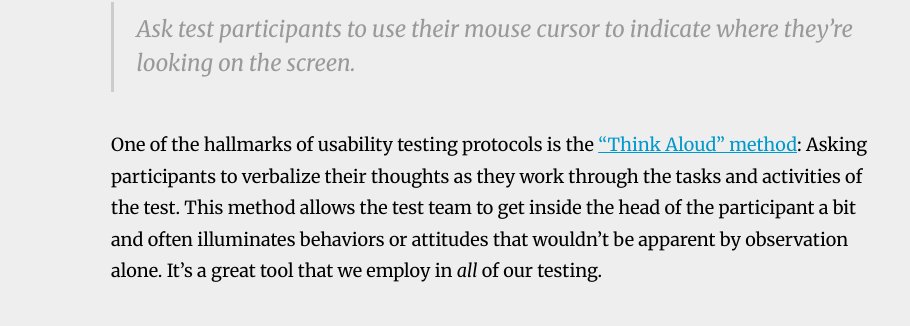
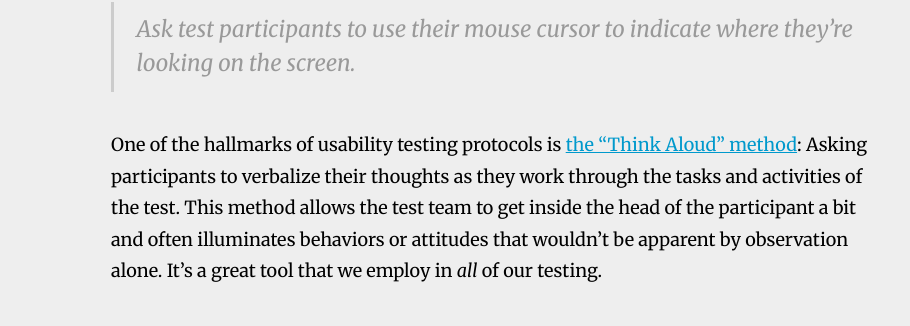
Before and after one commit to drewtodd/drewtodd.github.io, a Jekyll site: the page built from _posts/2016-09-17-eye-tracking-on-the-cheap.md, in a window 1280 px wide and 900 px high, scrolled down 556 px. Shown: the part 127-453 px from the top of the window, without its empty margins (145-1055 px from the left). Built offline with Jekyll 4.4.1, drawn with Linux system fonts in a browser that asks for light colours; nearby versions of some CDN libraries; comment, search, counter and statistics services are not loaded.

Commit message:
copy edit

```diff
--- a/_posts/2016-09-17-eye-tracking-on-the-cheap.md
+++ b/_posts/2016-09-17-eye-tracking-on-the-cheap.md
@@ -20,7 +20,7 @@ tags:
 
 > Ask test participants to use their mouse cursor to indicate where they’re looking on the screen.
 
-One of the hallmarks of usability testing protocols is the [“Think Aloud” method][1]: Asking participants to verbalize their thoughts as they work through the tasks and activities of the test. This method allows the test team to get inside the head of the participant a bit and often illuminates behaviors or attitudes that wouldn’t be apparent by observation alone. It’s a great tool that we employ in *all* of our testing.
+One of the hallmarks of usability testing protocols is [the “Think Aloud” method][1]: Asking participants to verbalize their thoughts as they work through the tasks and activities of the test. This method allows the test team to get inside the head of the participant a bit and often illuminates behaviors or attitudes that wouldn’t be apparent by observation alone. It’s a great tool that we employ in *all* of our testing.
 
 ## Faux Eye-Tracking
 Another thing we ask users to do (when testing on a computer screen) is use their mouse cursor as an indicator of where they’re looking while going through the test. We record each session, and having these visual cues really helps to illuminate what the participant is seeing — and missing — in an interface.
```
Also changed, not shown: other parts of _posts/2016-09-17-eye-tracking-on-the-cheap.md (+1 -1 lines), 1 other file.
